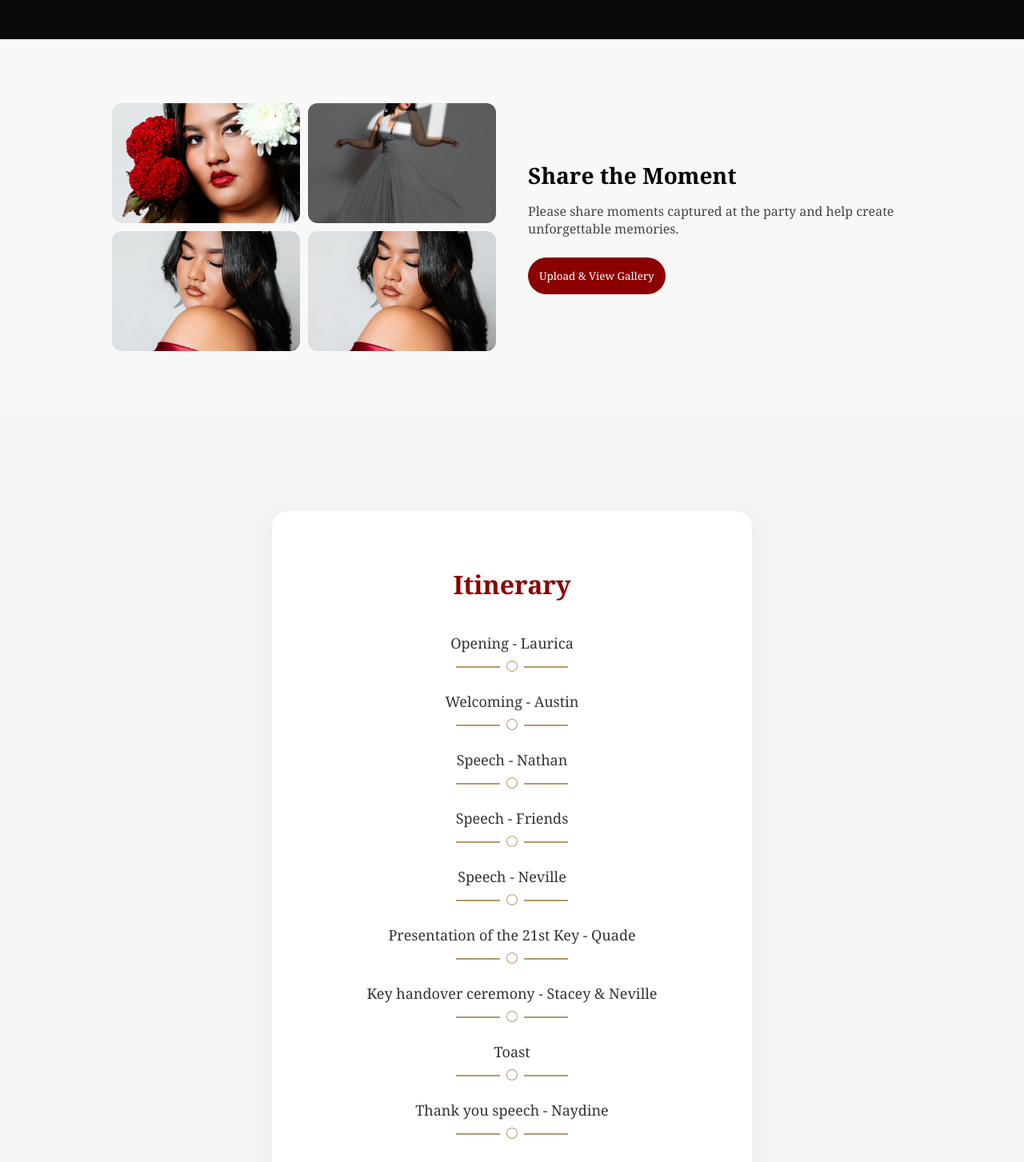
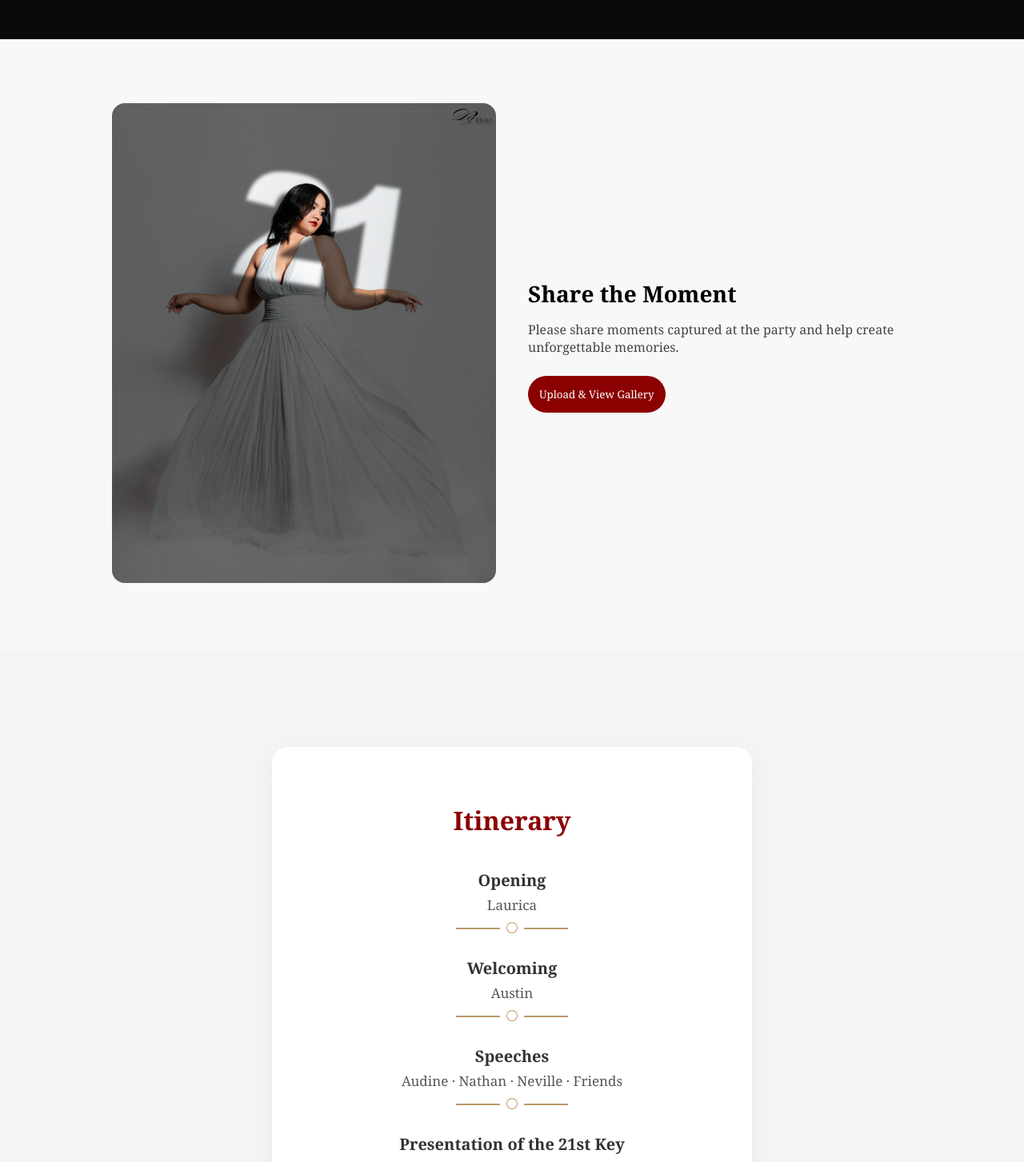
Before and after one commit to NathanQ-Lab/event-public, a Next.js app: page / in a window 1280 px wide. Shown: the part 660-2113 px from the top of the page at 80% size. Built offline with nearby package versions, Linux system fonts and the light colour scheme.

Commit message:
updated images

```diff
--- a/app/page.tsx
+++ b/app/page.tsx
@@ -138,42 +138,33 @@ export default function Home() {
       gap: "40px",
     }}
   >
-            <div
-              style={{
-                flex: "1",
-                display: "grid",
-                gridTemplateColumns: "1fr 1fr",
-                gap: "10px",
-              }}
-            >
-              {["img2.jpg", "img3.jpg", "img1.jpg", "img1.jpg"].map(
-                (img, i) => (
+    {/* IMAGE SIDE */}
+    <div style={{ flex: "1", minWidth: "280px" }}>
       <Image
-                    key={i}
-                    src={`/images/${img}`}
-                    alt="gallery"
-                    width={600}
-                    height={400}
+        src="/images/img3.jpg"   // 👈 choose the image you want
+        alt="Share the moment"
+        width={1200}
+        height={800}
         quality={100}
+        sizes="(max-width: 768px) 100vw, 500px"
         style={{
           width: "100%",
-                      height: "150px",
+          height: "auto",
+          borderRadius: "16px",
           objectFit: "cover",
-                      borderRadius: "12px",
         }}
       />
-                )
-              )}
     </div>
 
+    {/* TEXT SIDE */}
     <div style={{ flex: "1", minWidth: "280px" }}>
       <h2 style={{ fontSize: "28px", marginBottom: "15px" }}>
         Share the Moment
       </h2>
 
       <p style={{ marginBottom: "25px", color: "#444" }}>
-                Please share moments captured at the party and help create
-                unforgettable memories.
+        Please share moments captured at the party and help create unforgettable
+        memories.
       </p>
 
       <Link href="/gallery" style={{ textDecoration: "none" }}>
@@ -214,34 +205,46 @@ export default function Home() {
     </h2>
 
     {[
-              "Opening - Laurica",
-              "Welcoming - Austin",
-              "Speech - Nathan",
-              "Speech - Friends",
-              "Speech - Neville",
-              "Presentation of the 21st Key - Quade",
-              "Key handover ceremony - Stacey & Neville",
-              "Toast",
-              "Thank you speech - Naydine",
-              "Party",
+  { title: "Opening", names: ["Laurica"] },
+  { title: "Welcoming", names: ["Austin"] },
+  { title: "Speeches", names: ["Audine", "Nathan", "Neville", "Friends"] },
+  { title: "Presentation of the 21st Key", names: ["Quade"] },
+  { title: "Key handover ceremony", names: ["Stacey", "Neville"] },
+  { title: "Toast", names: [] },
+  { title: "Party", names: [] },
 ].map((item, i) => (
-              <div key={i} style={{ marginBottom: "25px" }}>
+  <div key={i} style={{ marginBottom: "30px" }}>
+    {/* TITLE */}
     <p
       style={{
-                    fontSize: "18px",
+        fontSize: "20px",
         color: "#333",
+        fontWeight: "600",
         marginBottom: "6px",
       }}
     >
-                  {item}
+      {item.title}
     </p>
 
-                {i !== 10 && <Flourish />}
+    {/* NAMES (only if they exist) */}
+    {item.names.length > 0 && (
+      <p
+        style={{
+          fontSize: "17px",
+          color: "#555",
+          marginBottom: "10px",
+        }}
+      >
+        {item.names.join(" · ")}
+      </p>
+    )}
+
+    {/* DIVIDER */}
+    {i !== 6 && <Flourish />}
   </div>
 ))}
   </div>
 </section>
-
             {/* ================= PERSONAL MESSAGE ================= */}
 <section
   style={{
@@ -280,7 +283,7 @@ export default function Home() {
         whiteSpace: "nowrap",
       }}
     >
-      “Nag se ou”
+      Dag se ou”
     </p>
 
     {/* RIGHT LINE */}
```
Lines whose indentation alone changed are shown as unchanged.
